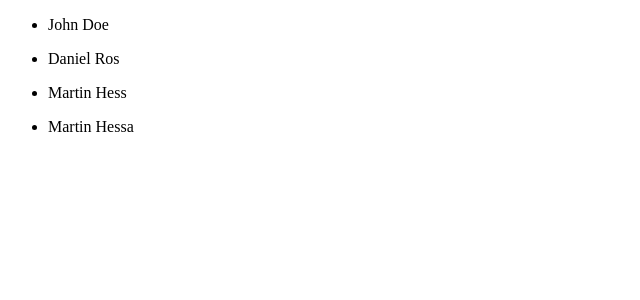
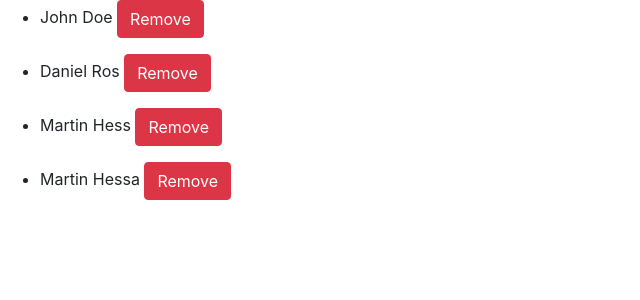
Before and after one commit to TodorovAleksandar/contact, an Angular app: page / in a window 1280 px wide. Shown: the top 300 px of the page, without its empty margins (0-640 px from the left). Built offline with nearby package versions, Linux system fonts and the light colour scheme.

Commit message:
8 commit

```diff
--- a/package.json
+++ b/package.json
@@ -21,6 +21,7 @@
     "@angular/platform-browser": "^4.2.4",
     "@angular/platform-browser-dynamic": "^4.2.4",
     "@angular/router": "^4.2.4",
+    "bootstrap": "^4.0.0-beta.2",
     "core-js": "^2.4.1",
     "rxjs": "^5.4.2",
     "zone.js": "^0.8.14"
--- a/src/app/contacts-list/contacts-list.component.html
+++ b/src/app/contacts-list/contacts-list.component.html
@@ -1,6 +1,10 @@
 
   <ul *ngFor="let contact of contacts">
-    <li (click)="removeContact(contact)">
+    <li>
     {{ contact.firstName + ' ' + contact.lastName }}
+    <button class="btn btn-danger"
+    (click)="removeContact(contact)">
+    Remove
+  </button>
     </li>
   </ul>
```
Also changed, not shown: .angular-cli.json, 1 other file (tests, documents, lock files or other folders).
